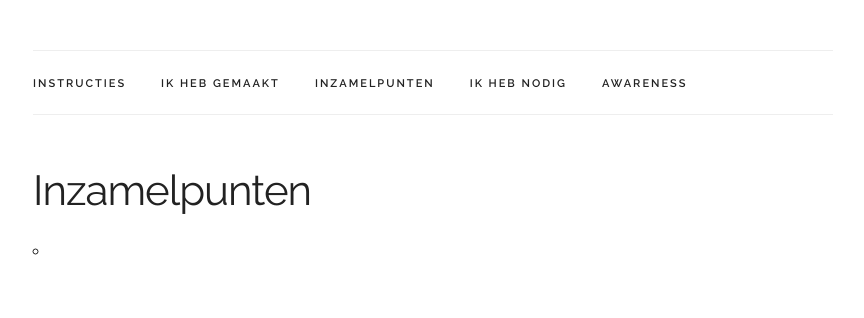
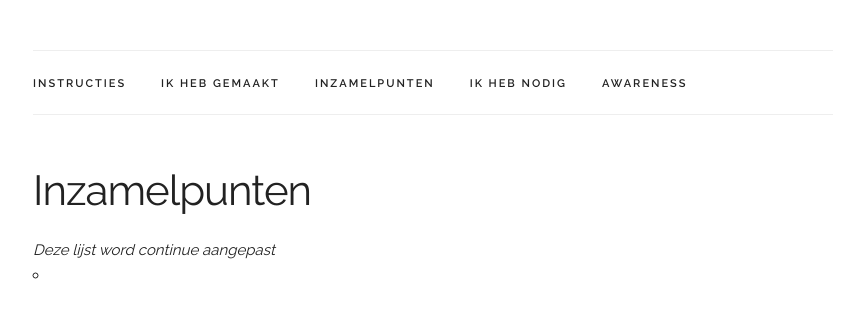
Before and after one commit to MakeInBelgium/coronadenktank, a React (Create React App) app: page /inzamelpunten in a window 1280 px wide. Shown: the top 318 px of the page, without its empty margins (207-1071 px from the left). Built offline with nearby package versions, Linux system fonts and the light colour scheme.

Commit message:
adding verzamelpunten

```diff
--- a/src/components/InzamelPuntenComponent.jsx
+++ b/src/components/InzamelPuntenComponent.jsx
@@ -5,6 +5,7 @@ const InzamelPuntenComponent = () => {
   return (
     <>
       <h2>Inzamelpunten</h2>
+      <i>Deze lijst word continue aangepast</i>
       <ul>
         <li></li>
       </ul>
```
